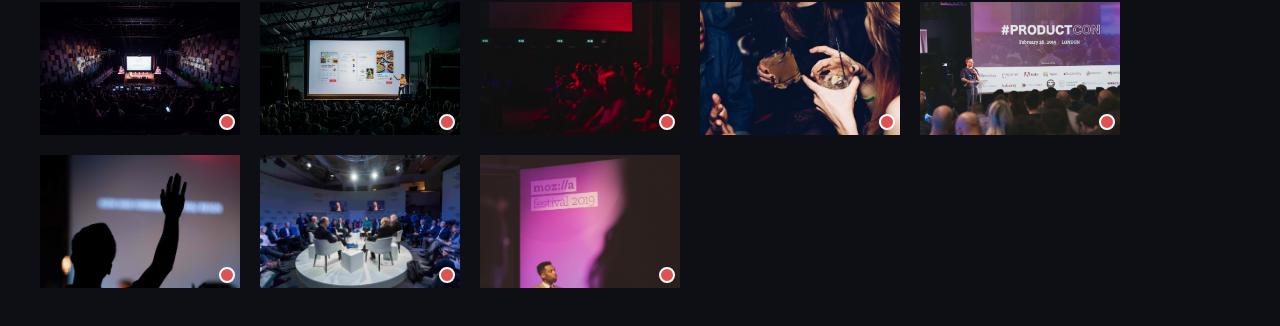
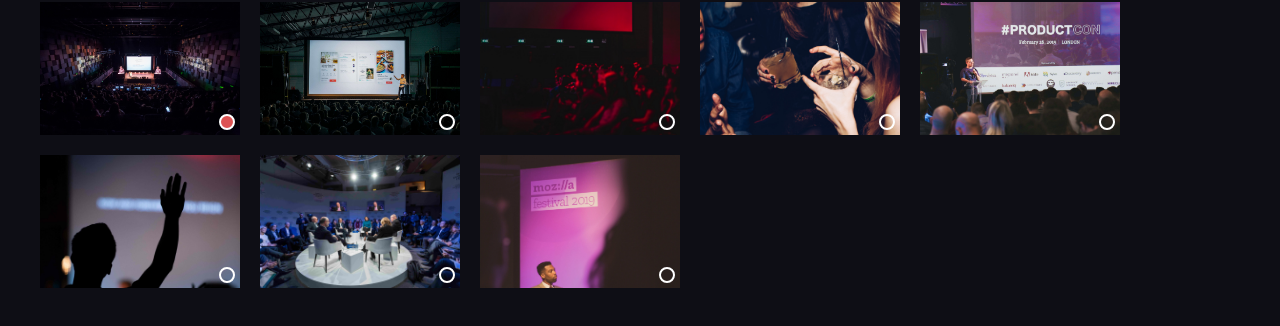
Before and after one commit to MaximeJezequel/app.pixi-react, a React (Create React App) app: page /gallery in a window 1280 px wide. Shown: the part 178-504 px from the top of the page. Built offline with nearby package versions, Linux system fonts and the light colour scheme.

Commit message:
gallery class selection with radio buttons

```diff
--- a/src/screens/Gallery.css
+++ b/src/screens/Gallery.css
@@ -91,11 +91,15 @@
 	height: 12px;
 	border-radius: 50%;
 	background-color: transparent;
-	background-color: var(--red-color);
+
 	border: 2px solid white;
 	right: 5px;
 	bottom: 5px;
 	/* z-index: 5; */
+}
+
+.included {
+	background-color: var(--red-color);
 }
 
 @media screen and (max-width: 1200px) {
--- a/src/screens/Gallery.js
+++ b/src/screens/Gallery.js
@@ -1,5 +1,5 @@
 import React from "react"
-import { useState } from "react"
+import { useState, Link } from "react"
 import * as Icon from "react-feather"
 
 import ButtonBarSingle from "../components/ButtonBarSingle"
@@ -10,7 +10,7 @@ import "./Gallery.css"
 const Upload = () => {
 	const [displayMode, setDisplayMode] = useState("square")
 	const [room, setRoom] = useState("0")
-	const [picsToDownload, setPicsToDownload] = useState([])
+	const [picsToDownload, setPicsToDownload] = useState([0])
 	const [picsResolution, setPicsResolution] = useState("Original")
 
 	const handleDisplayChange = (e) => {
@@ -23,12 +23,18 @@ const Upload = () => {
 	}
 	const handleRoomChange = (e) => {
 		setRoom(e)
+		setPicsToDownload([])
 		console.log("room", e)
 	}
 
 	const handlePicSelect = (e) => {
-		// setDisplayMode(e)
-		console.log("select", e)
+		if (picsToDownload.includes(e)) {
+			setPicsToDownload(picsToDownload.filter((pic) => pic !== e))
+			console.log("select", picsToDownload)
+		} else {
+			setPicsToDownload((prevState) => [...prevState, e])
+			console.log("select", picsToDownload)
+		}
 	}
 
 	const imgList = [
@@ -64,7 +70,18 @@ const Upload = () => {
 					<ButtonBarSingle
 						btnIcon="Download"
 						btnText="Download"
-						handleClick={() => console.log("Download clicked")}
+						handleClick={() =>
+							// console.log(
+							// 	"Download",
+							// 	picsToDownload.sort((a, b) => a - b)
+							// )
+							console.log(
+								"Download",
+								picsToDownload
+									.sort((a, b) => a - b)
+									.map((pic) => imgList[pic].name)
+							)
+						}
 					/>
 				</div>
 
@@ -109,11 +126,13 @@ const Upload = () => {
 					<div className="gallery flex">
 						{imgList.map((img, index) => (
 							<div
+								key={index}
 								className={
 									room === img.room || room === "0"
 										? "imgCardContainer"
 										: "dispNone"
 								}
+								onClick={() => handlePicSelect(index)}
 							>
 								<img
 									className={`imgCard ${displayMode}Mode`}
@@ -121,7 +140,14 @@ const Upload = () => {
 									src={`tmp/${img.name}`}
 									alt={img.name}
 								/>
-								<div id={`gallery${index}`} className="galleryRadio"></div>
+								<div
+									id={`gallery${index}`}
+									className={
+										picsToDownload.includes(index)
+											? "galleryRadio included"
+											: "galleryRadio"
+									}
+								></div>
 							</div>
 						))}
 					</div>
```
